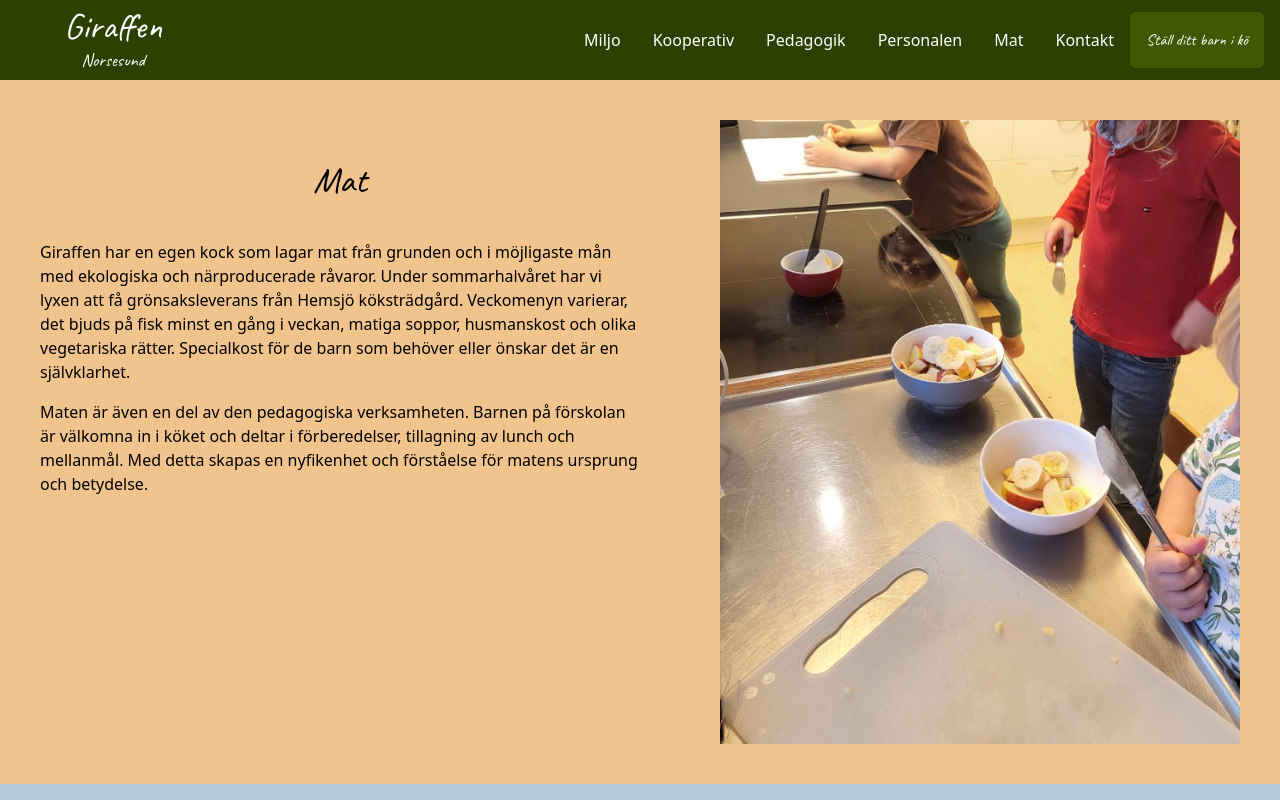
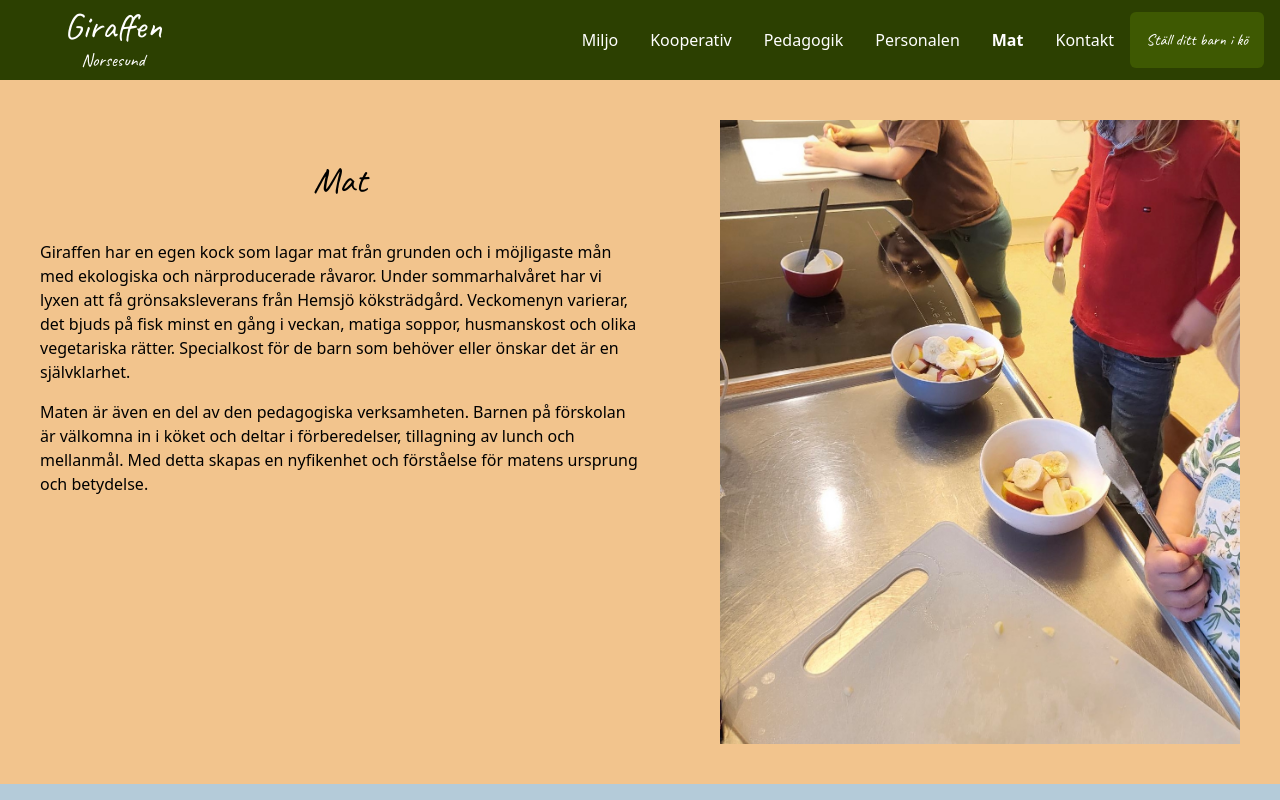
Before and after one commit to dannebrob/giraffen, a Next.js app: page /mat in a window 1280 px wide. Shown: the top 800 px of the page. Built offline with nearby package versions, Linux system fonts and the light colour scheme.

Commit message:
Refactor TopHead component to add dynamic font weight to active link

```diff
--- a/src/components/header/TopHead.js
+++ b/src/components/header/TopHead.js
@@ -129,8 +129,13 @@ const caveat = Caveat({
   display: 'swap',
 })
 
+
+
 export const TopHead = () => {
 
+
+
+const pathname = usePathname()
 
     const [nav, setNav] = useState(false);
 
@@ -159,7 +164,9 @@ export const TopHead = () => {
       id: 6,
       link: "kontakt",
     },
+
   ];
+
 
   return (
     <div className="flex justify-between items-center w-full h-20 px-4 text-white bg-greenDark fixed nav">
@@ -177,7 +184,7 @@ export const TopHead = () => {
             key={id}
             className="nav-links px-4 cursor-pointer capitalize font-medium text-gray-500 hover:scale-105 hover:text-white duration-200 link-underline"
           >
-            <Link href={link}>{link}</Link>
+            <Link href={link} className={pathname === `/${link}` ? 'font-bold' : ''}>{link}</Link>
           </li>
         ))}
         <Link href="/kontakt" className={`bg-green rounded-md p-4 text-white ${caveat.className}`}>Ställ ditt barn i kö</Link>
```
